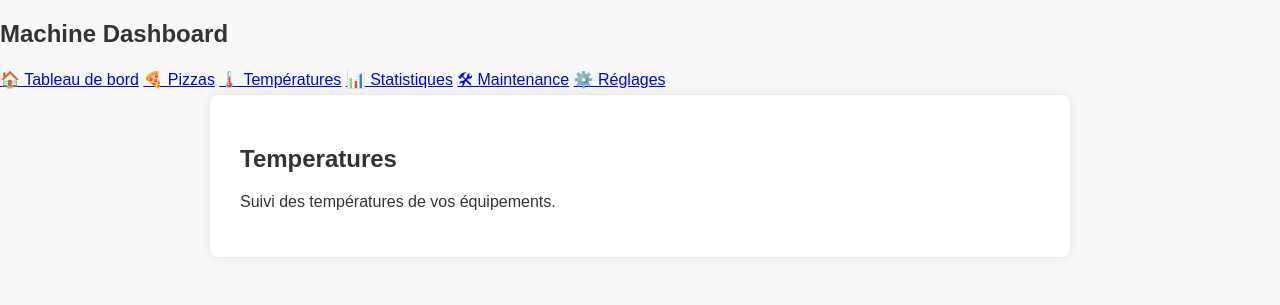
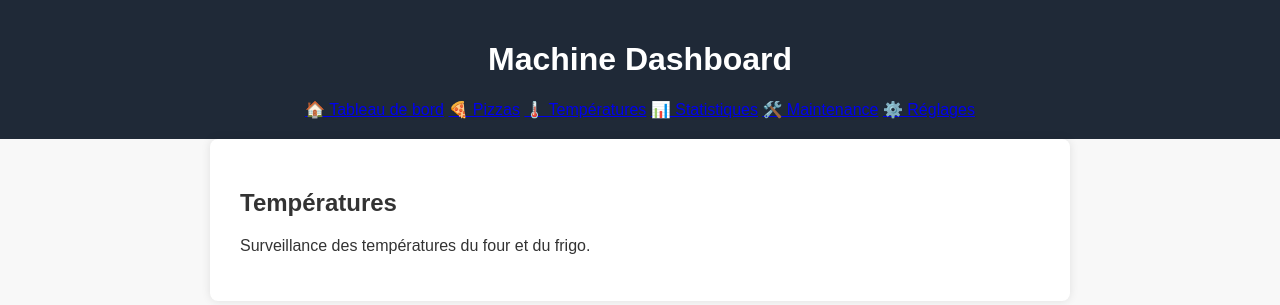
Before and after one commit to chrisAFDB/machine-dashboard, a Flask app: template templates/temperatures.html in a window 1280 px wide. Shown: the top 305 px of the page. Run offline with Flask 3, Linux system fonts and the light colour scheme; the template is opened without the code that fills it, so the values that code supplies are empty.

Commit message:
Update temperatures.html

```diff
--- a/templates/temperatures.html
+++ b/templates/temperatures.html
@@ -2,26 +2,24 @@
 <html lang="fr">
 <head>
   <meta charset="UTF-8">
-  <title>Temperatures | Dashboard</title>
-  <link rel="stylesheet" href="style.css">
+  <title>Températures</title>
+  <link rel="stylesheet" href="/static/style.css">
 </head>
 <body>
-  <div class="container">
-    <aside class="sidebar">
-      <h1>Machine Dashboard</h1>
-      <nav>
-        <a href="index.html">🏠 Tableau de bord</a>
-        <a href="pizzas.html">🍕 Pizzas</a>
-        <a href="temperatures.html">🌡️ Températures</a>
-        <a href="stats.html">📊 Statistiques</a>
-        <a href="maintenance.html">🛠 Maintenance</a>
-        <a href="settings.html">⚙️ Réglages</a>
-      </nav>
-    </aside>
-    <main class="content">
-      <h2>Temperatures</h2>
-      <p>Suivi des températures de vos équipements.</p>
-    </main>
-  </div>
+  <header>
+    <h1>Machine Dashboard</h1>
+    <nav>
+      <a href="/">🏠 Tableau de bord</a>
+      <a href="/pizzas">🍕 Pizzas</a>
+      <a href="/temperatures">🌡️ Températures</a>
+      <a href="/stats">📊 Statistiques</a>
+      <a href="/maintenance">🛠️ Maintenance</a>
+      <a href="/settings">⚙️ Réglages</a>
+    </nav>
+  </header>
+  <main>
+    <h2>Températures</h2>
+    <p>Surveillance des températures du four et du frigo.</p>
+  </main>
 </body>
 </html>
```
